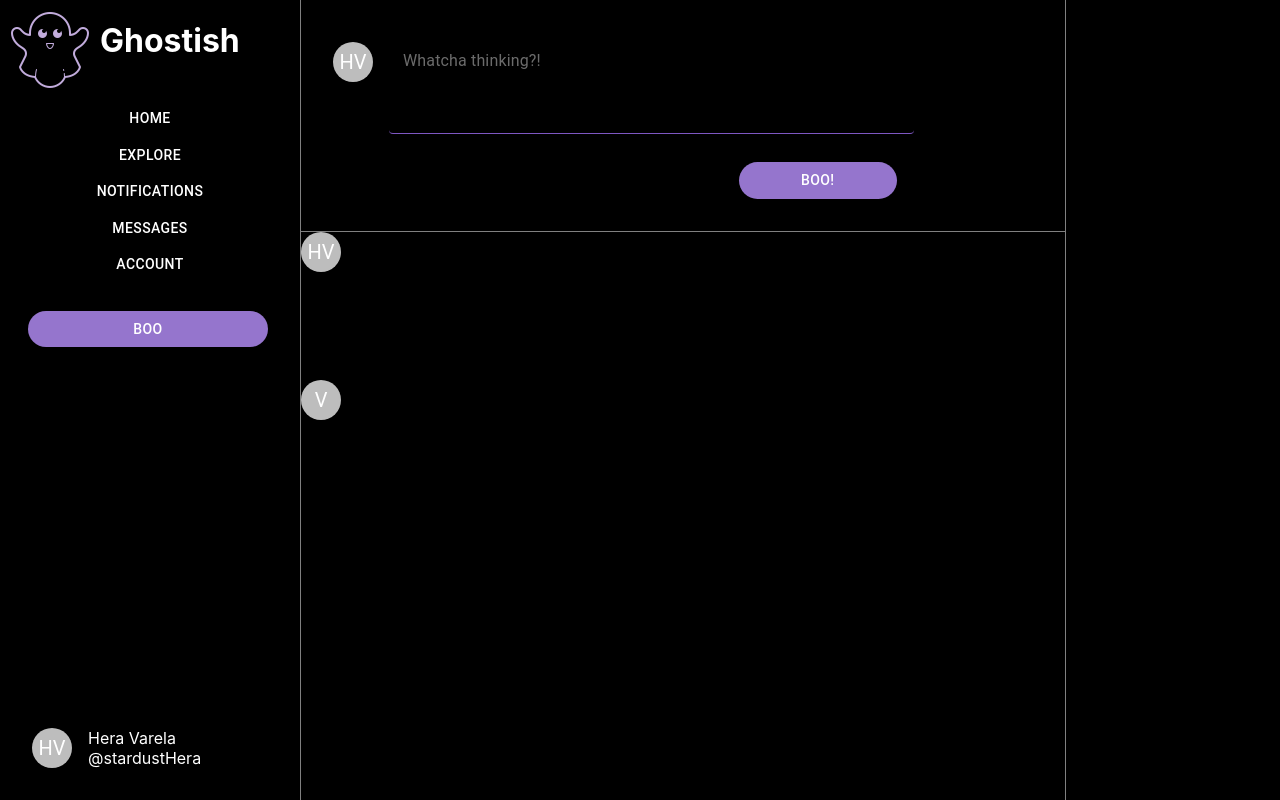
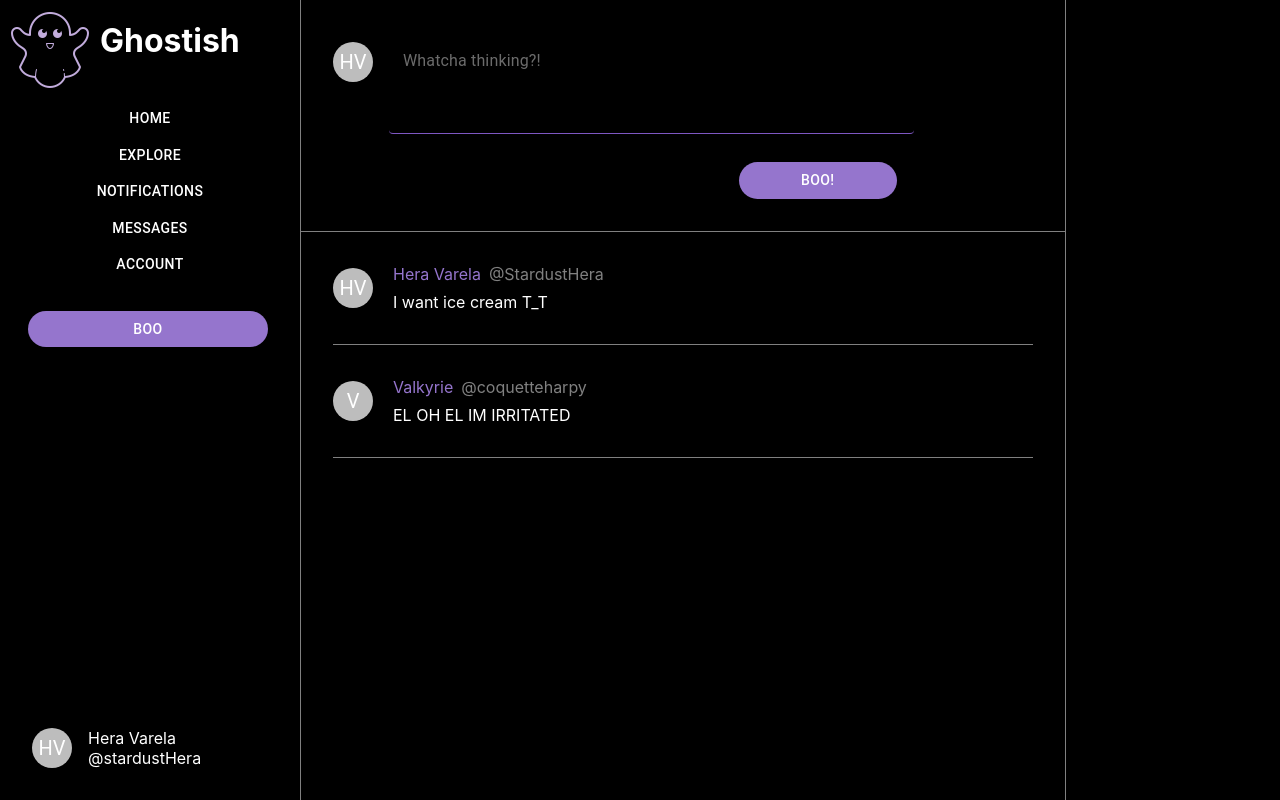
Before and after one commit to aysiae/ghosting, a React (Create React App) app: page / in a window 1280 px wide. Built offline with nearby package versions, Linux system fonts and the light colour scheme.

Commit message:
Static posts are styled

```diff
--- a/src/components/post/Post.tsx
+++ b/src/components/post/Post.tsx
@@ -7,16 +7,32 @@ type PostProps = {
 
 export function Post({ post }: PostProps) {
     return (
-        <div>
+        <div style={{
+            marginLeft: '2em',
+            marginTop: '1em',
+            paddingBottom: '1em',
+            color: 'white',
+            width: '700px',
+            display: 'flex',
+            borderBottom: '1px gray solid',
+        }}>
+            <Avatar sx={{marginTop: '1em', marginRight: '1em'}}>{post.avatar}</Avatar>
             <div>
-            <Avatar>{post.avatar}</Avatar>
-            <div>
-                <p>{post.name}</p>
-                <p>@{post.username}</p>
-            </div>
-            </div>
-            <div>
-                {post.body}
+                <div  style={{
+                    display: 'flex',
+                }}>
+                    <p style={{
+                        marginRight: '0.5em',
+                        color: '#9575cd'
+                    }}>{post.name}</p>
+                    <p style={
+                        {color: 'grey'}}>
+                            @{post.username}
+                    </p>
+                </div>
+                <p style={{
+                    marginTop: '-0.5em'
+                }}>{post.body}</p>
             </div>
         </div>
     )
```
